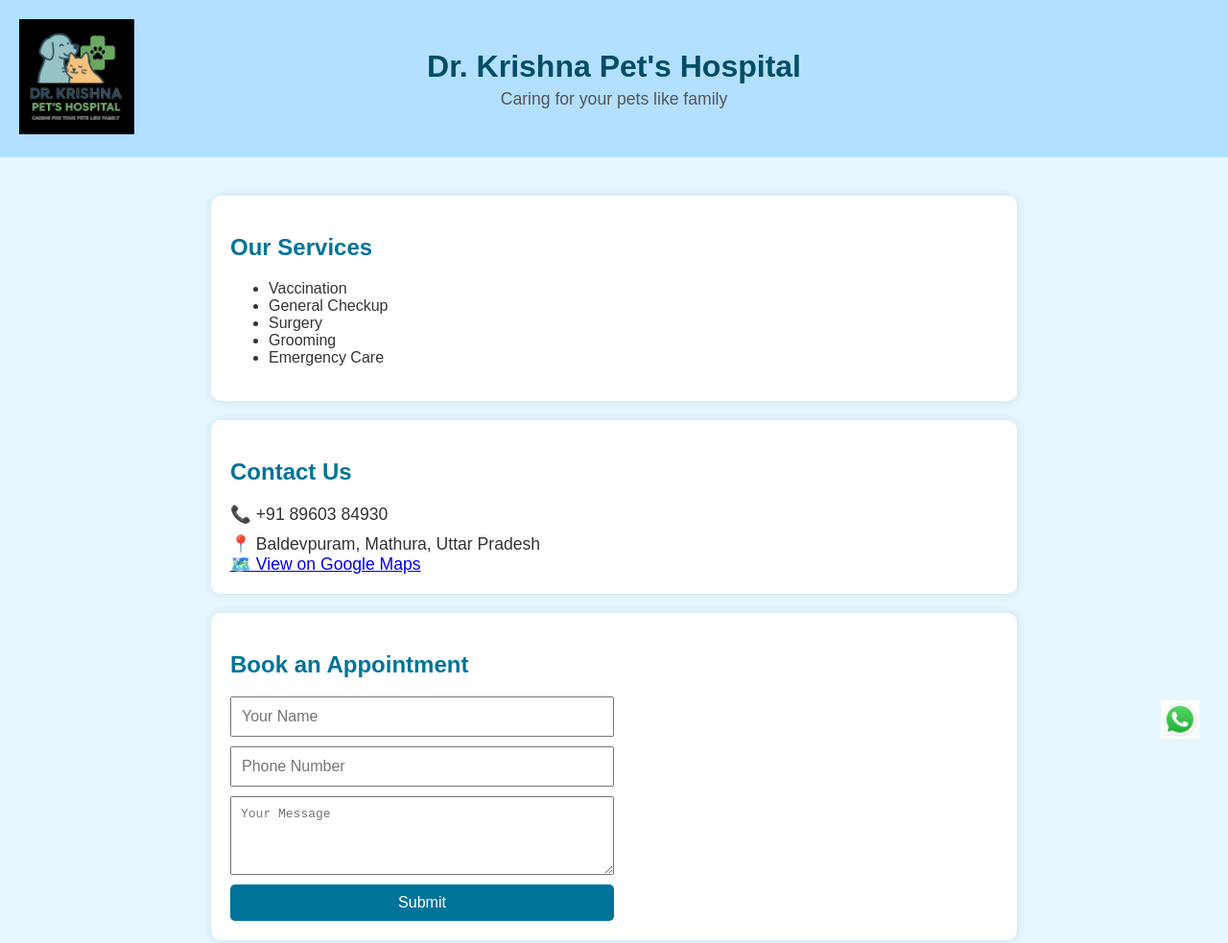
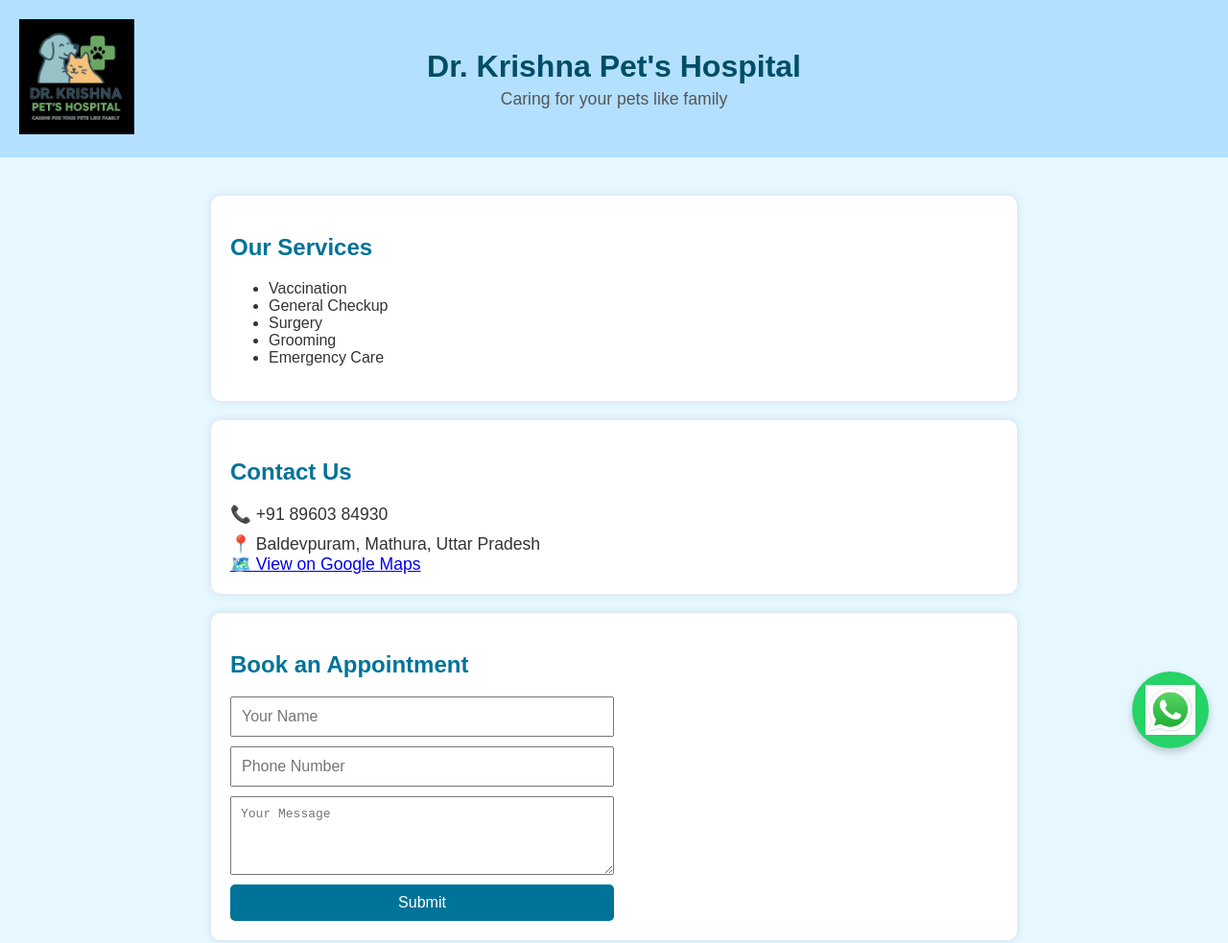
Before and after one commit to Chandan0121/Krishna-Pet-s-Hospital, a plain HTML site: page index.html in a window 1280 px wide. Shown: the top 983 px of the page at 96% size. Drawn offline with Linux system fonts and the light colour scheme.

Commit message:
Update index.html

```diff
--- a/index.html
+++ b/index.html
@@ -69,23 +69,30 @@
             border-radius: 5px;
         }
 
+        /* WhatsApp Button - Updated */
         .whatsapp-float {
             position: fixed;
             bottom: 20px;
             right: 20px;
-            width: 60px;
-            height: 60px;
-            background-color: transparent;
+            width: 80px;
+            height: 80px;
+            background-color: #25D366;
             border-radius: 50%;
             display: flex;
             align-items: center;
             justify-content: center;
             z-index: 1000;
+            box-shadow: 0 4px 8px rgba(0,0,0,0.2);
+            transition: transform 0.3s ease;
+        }
+
+        .whatsapp-float:hover {
+            transform: scale(1.1);
         }
 
         .whatsapp-float img {
-            width: 40px;
-            height: 40px;
+            width: 52px;
+            height: 52px;
         }
 
         /* Gallery styles */
```
